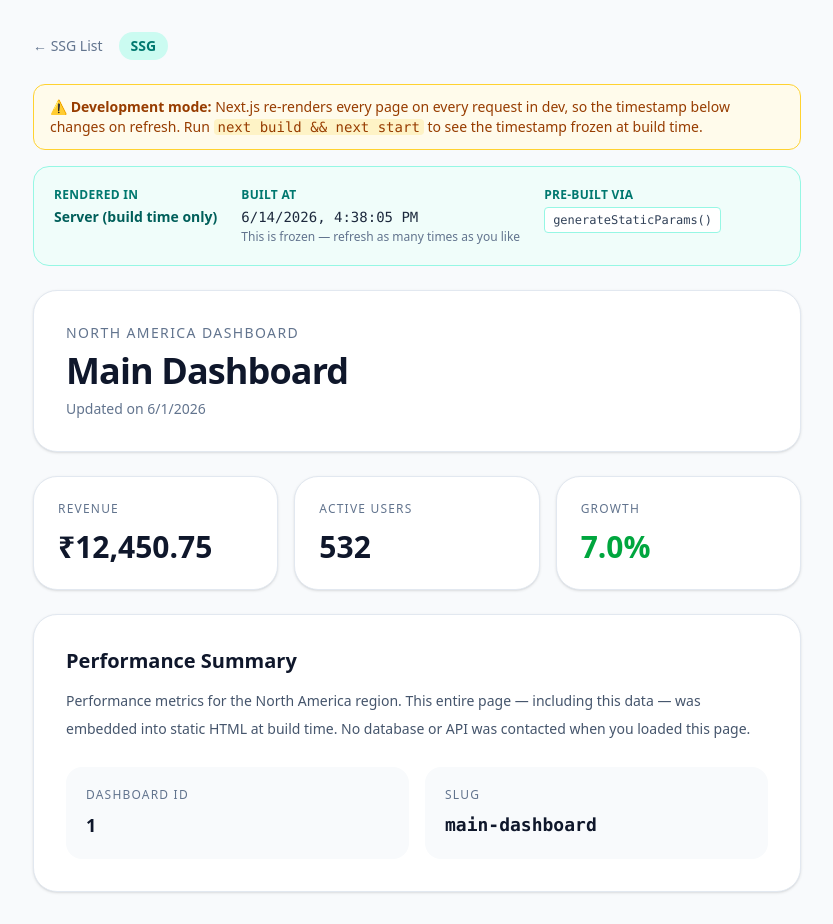
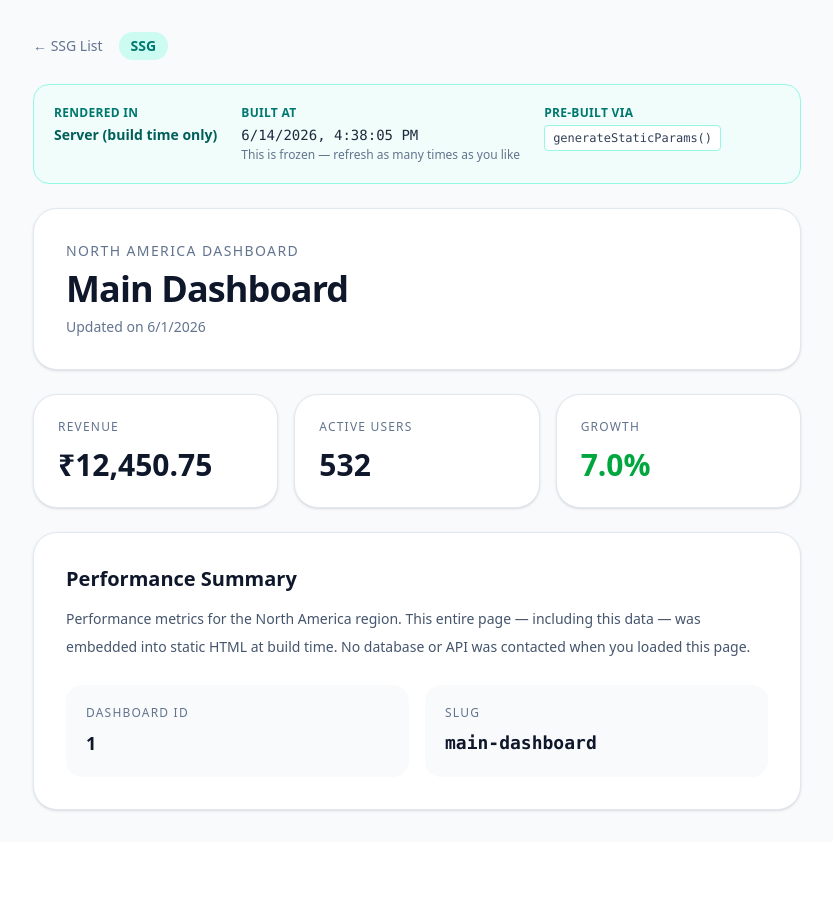
Before and after one commit to Suryansh65/nextjs-render-strategies-lab, a Next.js app: page /ssg/1 in a window 1280 px wide. Shown: the whole page, without its empty margins (223-1056 px from the left). After the commit the page ends 842 px from the top, so only its background shows below. Built offline with nearby package versions, Linux system fonts and the light colour scheme.

Commit message:
feat(BuildBanner): add BuildBanner component to display build time and rendering info

```diff
--- /dev/null
+++ b/app/ssg/BuildBanner.tsx
@@ -0,0 +1,46 @@
+"use client";
+import { useState, useEffect } from "react";
+
+export default function BuildBanner({ pageId }: { pageId: string }) {
+  const [builtAt, setBuiltAt] = useState<string | null>(null);
+
+  useEffect(() => {
+    const key = `ssg-built-at-${pageId}`;
+    const stored = localStorage.getItem(key);
+    if (stored) {
+      setBuiltAt(stored);
+    } else {
+      const now = new Date().toLocaleString();
+      localStorage.setItem(key, now);
+      setBuiltAt(now);
+    }
+  }, [pageId]);
+
+  return (
+    <div className="rounded-2xl border border-teal-200 bg-teal-50 p-5 mb-6 flex flex-wrap gap-6 text-sm">
+      <div>
+        <p className="text-xs font-semibold uppercase tracking-wide text-teal-700 mb-1">
+          Rendered in
+        </p>
+        <p className="font-bold text-teal-800">Server (build time only)</p>
+      </div>
+      <div>
+        <p className="text-xs font-semibold uppercase tracking-wide text-teal-700 mb-1">
+          Built at
+        </p>
+        <p className="font-mono text-slate-800">{builtAt ?? "..."}</p>
+        <p className="text-xs text-slate-500 mt-0.5">
+          This is frozen — refresh as many times as you like
+        </p>
+      </div>
+      <div>
+        <p className="text-xs font-semibold uppercase tracking-wide text-teal-700 mb-1">
+          Pre-built via
+        </p>
+        <p className="font-mono text-slate-700 text-xs bg-white px-2 py-1 rounded border border-teal-200">
+          generateStaticParams()
+        </p>
+      </div>
+    </div>
+  );
+}
--- a/app/ssg/[id]/page.tsx
+++ b/app/ssg/[id]/page.tsx
@@ -1,5 +1,6 @@
 import Link from "next/link";
 import dashboardData from "../../data/dashbord.json";
+import BuildBanner from "../BuildBanner";
 
 type DashboardInfo = {
   id: number;
@@ -31,11 +32,6 @@ export default async function SSGDetailPage({
 }) {
   const { id } = await params;
   const post = getDashboardData(id);
-  const isDev = process.env.NODE_ENV === "development";
-
-  // In production this runs once at build time — frozen in the pre-generated HTML.
-  // In development Next.js re-renders on every request, so the timestamp changes.
-  const builtAt = new Date().toLocaleString();
 
   if (!post) {
     return (
@@ -60,44 +56,7 @@ export default async function SSGDetailPage({
           </span>
         </div>
 
-        {isDev && (
-          <div className="rounded-xl border border-amber-300 bg-amber-50 px-4 py-3 mb-4 text-sm text-amber-800">
-            <span className="font-semibold">⚠ Development mode:</span> Next.js
-            re-renders every page on every request in dev, so the timestamp
-            below changes on refresh. Run{" "}
-            <code className="font-mono bg-amber-100 px-1 rounded">
-              next build &amp;&amp; next start
-            </code>{" "}
-            to see the timestamp frozen at build time.
-          </div>
-        )}
-
-        {/* Build-time proof banner */}
-        <div className="rounded-2xl border border-teal-200 bg-teal-50 p-5 mb-6 flex flex-wrap gap-6 text-sm">
-          <div>
-            <p className="text-xs font-semibold uppercase tracking-wide text-teal-700 mb-1">
-              Rendered in
-            </p>
-            <p className="font-bold text-teal-800">Server (build time only)</p>
-          </div>
-          <div>
-            <p className="text-xs font-semibold uppercase tracking-wide text-teal-700 mb-1">
-              Built at
-            </p>
-            <p className="font-mono text-slate-800">{builtAt}</p>
-            <p className="text-xs text-slate-500 mt-0.5">
-              This is frozen — refresh as many times as you like
-            </p>
-          </div>
-          <div>
-            <p className="text-xs font-semibold uppercase tracking-wide text-teal-700 mb-1">
-              Pre-built via
-            </p>
-            <p className="font-mono text-slate-700 text-xs bg-white px-2 py-1 rounded border border-teal-200">
-              generateStaticParams()
-            </p>
-          </div>
-        </div>
+        <BuildBanner pageId={id} />
 
         {/* Dashboard detail */}
         <header className="rounded-3xl border border-slate-200 bg-white p-8 shadow-sm mb-6">
```
